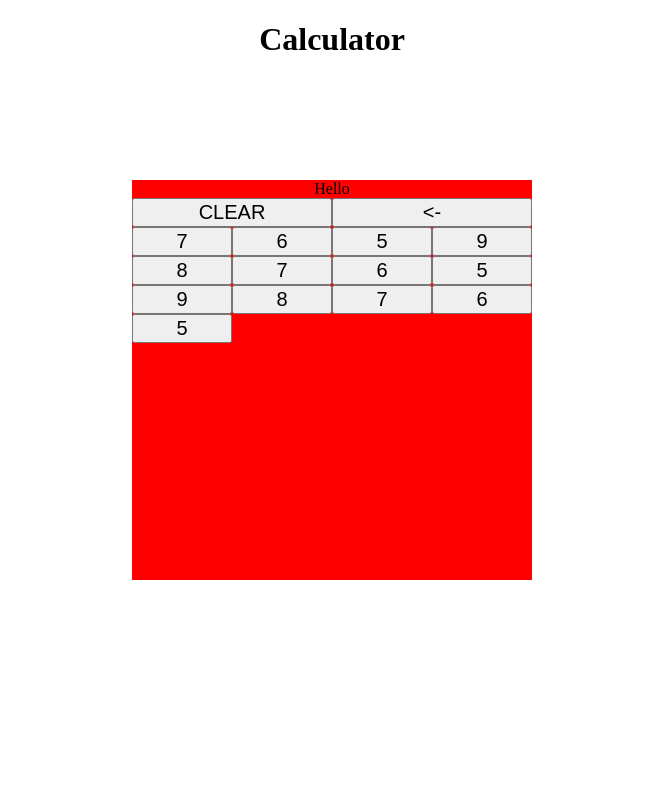
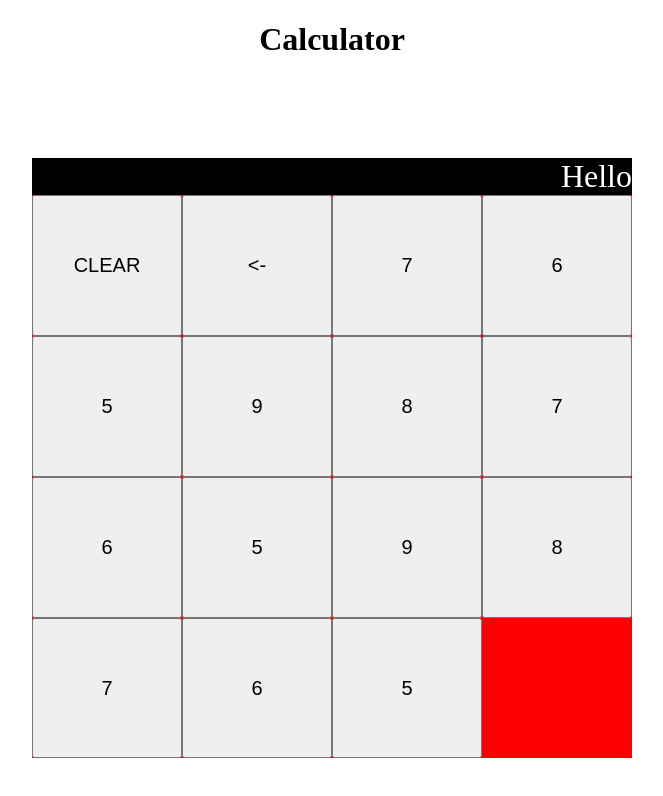
Before and after one commit to lolsniperftw/calculator, a plain HTML site: page index.html in a window 1280 px wide. Shown: the whole page, without its empty margins (308-971 px from the left). Drawn offline with Linux system fonts and the light colour scheme.

Commit message:
Fixed buttons not filling the container

```diff
--- a/stylesheet/stylesheet.css
+++ b/stylesheet/stylesheet.css
@@ -6,37 +6,35 @@ body {
 
     display: flex;
     justify-content: center;
+    margin-top: 100px;
+}
+
+.container {
+    display: flex;
+    flex-direction: column;
+    width: 600px;
+    height: 600px;
+    background-color: red;
 
 }
-.container {
-    width: 400px;
-    height: 400px;
-    background-color: red;
-    margin-top: 100px;
+
+#display {
+    background-color: black;
+    font-size: 2rem;
+    text-align: right;
+    color: white;
 }
 .buttons-grid {
     display: grid;
+    flex-grow: 1;
     grid-template-columns: repeat(4, 1fr);
-    grid-template-rows: repeat(4, 1fr);
  }
-
-
 
 .calculator-button {
     text-align: center;
     font-size: 20px;
-    /* width: 100px;*/
-    /* height: 100px;  */
-
-
 }
 
-.clear {
-    grid-column-start: 1;
-    grid-column-end: 3;
+.span-2 {
+    grid-column: span 2;
 }
-
-.backspace {
-    grid-column-start: 3;
-    grid-column-end: 5;
-}
```
